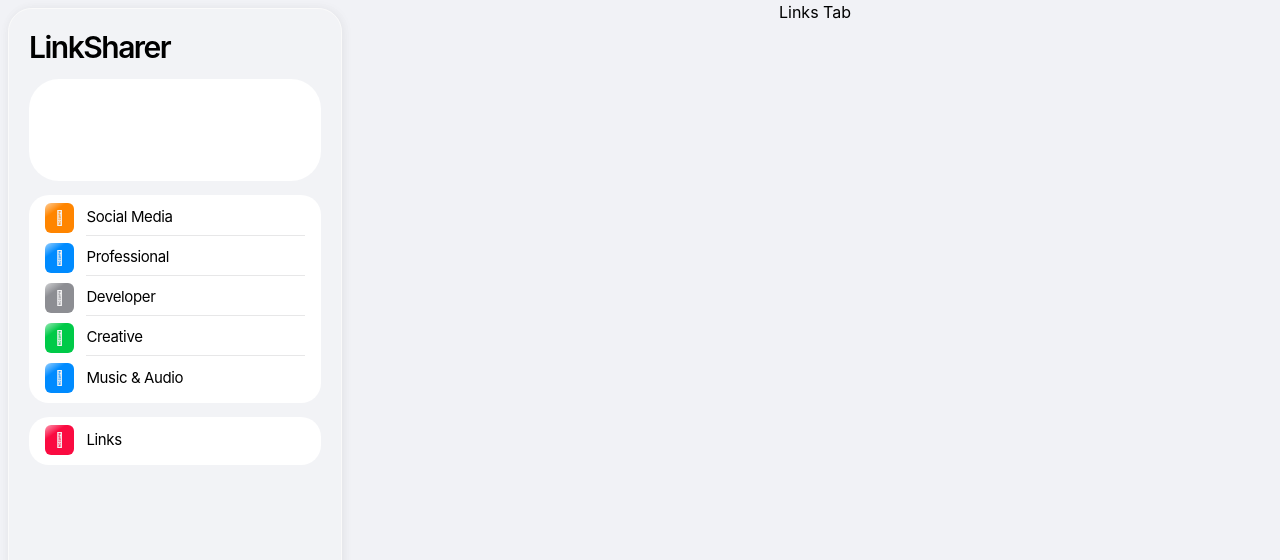
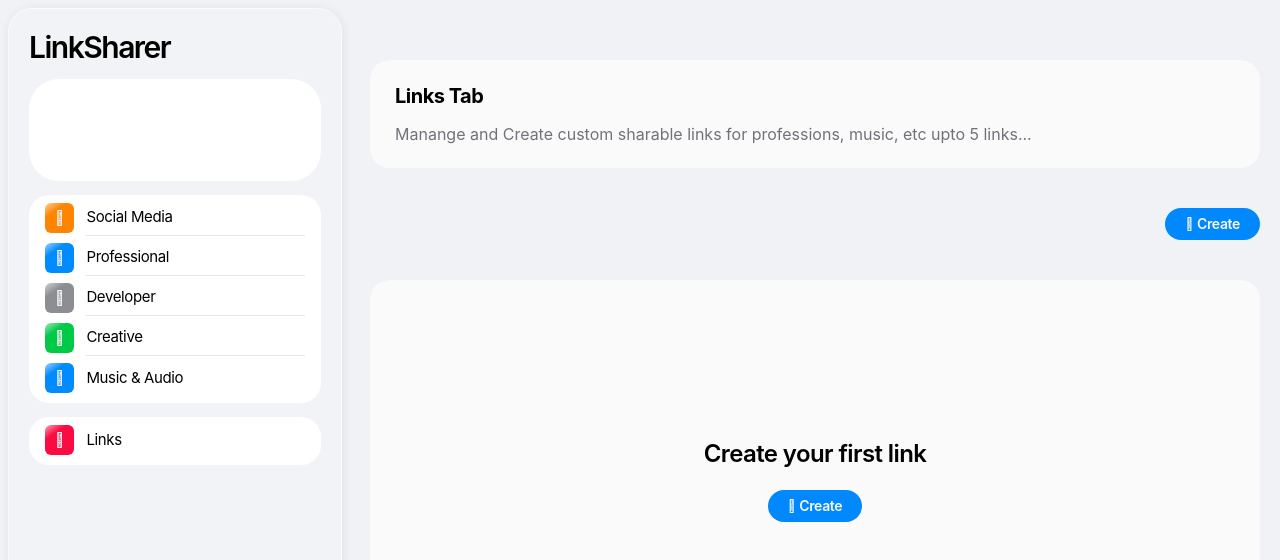
Before and after one commit to MANANTANDON/bookish-octo-dollop, a Next.js app: page /dashboard/links in a window 1280 px wide. Shown: the top 560 px of the page. Built offline with nearby package versions, Linux system fonts and the light colour scheme; no server answers; a web font is replaced by a local one.

Commit message:
links page development done...

```diff
--- a/src/app/dashboard/links/page.jsx
+++ b/src/app/dashboard/links/page.jsx
@@ -1,5 +1,40 @@
-import React from "react";
+"use client";
+import React, { useState } from "react";
 
 export default function Links() {
-  return <>Links Tab</>;
+  const [links, setLinks] = useState({});
+
+  const LinksCreateButton = () => {
+    return (
+      <button className="flex bg-[#0088FF] text-zinc-50 px-5 py-1.5 rounded-[100px] text-sm items-center gap-1 cursor-pointer font-semibold tracking-tight ">
+        <span className="text-xs font-normal">􀣘</span> Create
+      </button>
+    );
+  };
+  return (
+    <div className="p-5 h-full w-full max-w-5xl flex flex-col gap-10 mt-10">
+      <div className="bg-zinc-50 rounded-[20px] py-5.5 px-6.25 flex flex-col gap-3">
+        <h2 className="text-xl font-bold tracking-tight">Links Tab</h2>
+        <h4 className="text-zinc-500">
+          Manange and Create custom sharable links for professions, music, etc
+          upto 5 links...
+        </h4>
+      </div>
+      <div className="flex flex-row-reverse">
+        <LinksCreateButton />
+      </div>
+      <div>
+        {Object.keys(links).length === 0 ? (
+          <div className="flex flex-col items-center justify-center gap-5 bg-zinc-50 rounded-[20px] py-5.5 px-6.25 h-100">
+            <h2 className="text-2xl font-semibold tracking-tight">
+              Create your first link
+            </h2>
+            <LinksCreateButton />
+          </div>
+        ) : (
+          <div></div>
+        )}
+      </div>
+    </div>
+  );
 }
```
